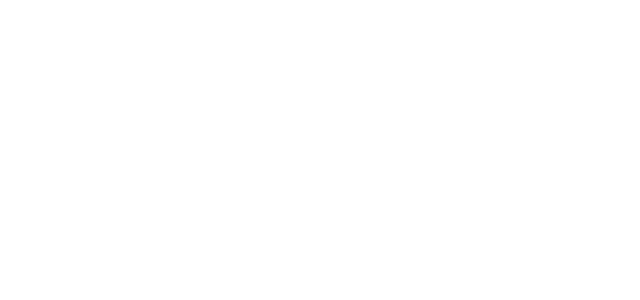
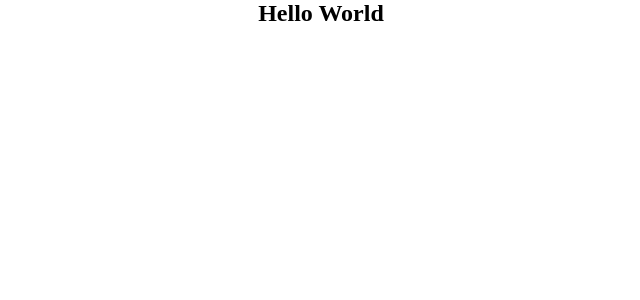
Before and after one commit to estartandodevs-course/recolapp, a React (Create React App) app: page /confirmation in a window 1280 px wide. Shown: the top 300 px of the page, without its empty margins (319-959 px from the left). Built offline with nearby package versions, Linux system fonts and the light colour scheme.

Commit message:
feat: página de confirmação de agendamento

```diff
--- /dev/null
+++ b/src/pages/Confirmation/index.js
@@ -0,0 +1,11 @@
+import * as S from "./styles";
+
+const Confirmation = () => {
+  return (
+    <S.PageContainer>
+      <S.ConfirmationText>Hello World</S.ConfirmationText>
+    </S.PageContainer>
+  );
+};
+
+export default Confirmation;
--- /dev/null
+++ b/src/pages/Confirmation/styles.js
@@ -0,0 +1,11 @@
+import styled from "styled-components";
+
+export const PageContainer = styled.div`
+  height: 100%;
+  display: flex;
+  justify-content: center;
+`;
+
+export const ConfirmationText = styled.h2`
+  text-align: center;
+`;
--- a/src/pages/index.js
+++ b/src/pages/index.js
@@ -1,4 +1,5 @@
 import Home from "./Home";
 import Login from "./Login";
+import Confirmation from "./Confirmation";
 
-export { Home, Login };
+export { Home, Login, Confirmation };
--- a/src/routes.js
+++ b/src/routes.js
@@ -8,6 +8,7 @@ export default function Routes() {
       <Switch>
         <Route exact path="/" component={R.Home} />
         <Route exact path="/login" component={R.Login} />
+        <Route exact path="/confirmation" component={R.Confirmation} />
       </Switch>
     </BrowserRouter>
   );
```
